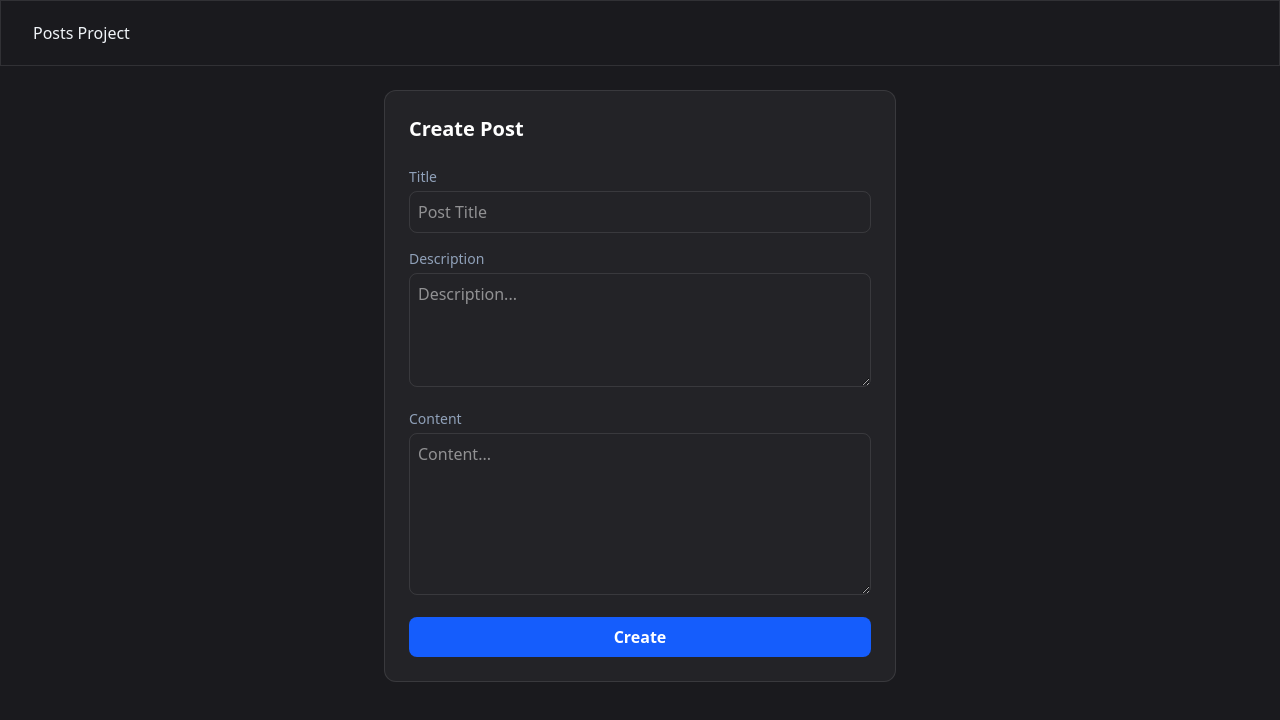
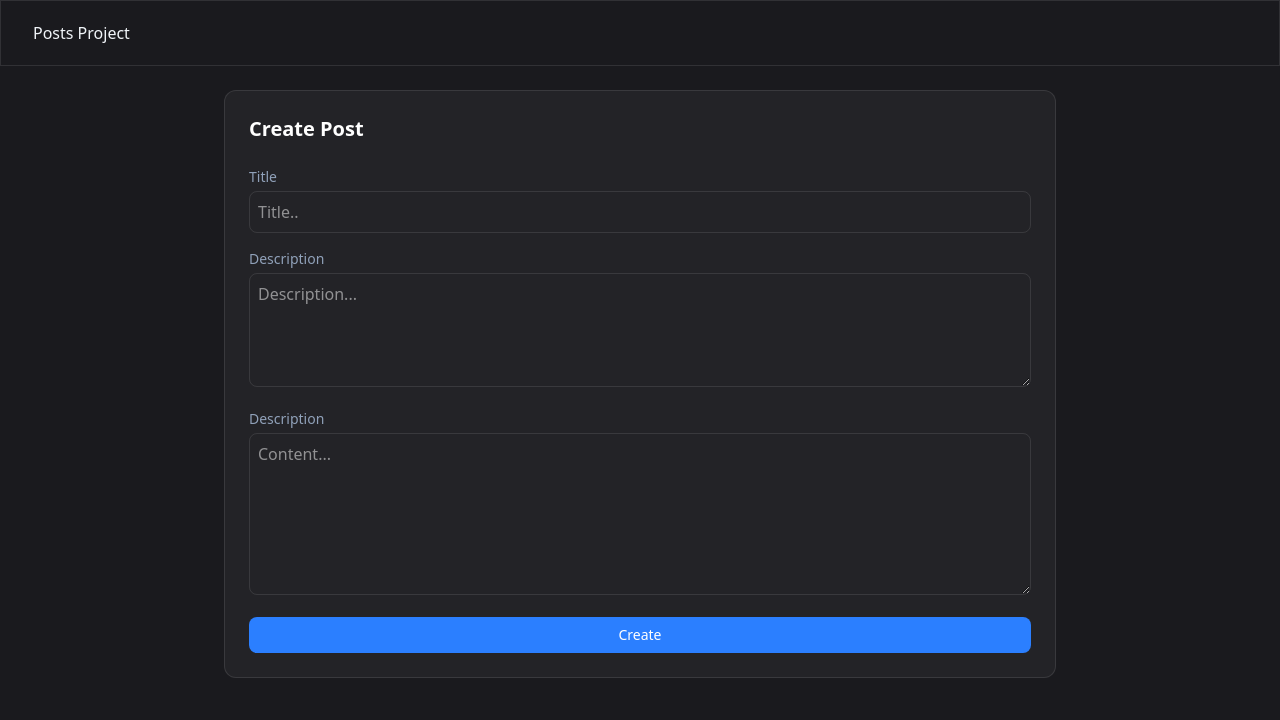
Before and after one commit to low1ight/post-frontend, a React (Vite) app: page /posts/new in a window 1280 px wide. Shown: the top 720 px of the page. Built offline with nearby package versions, Linux system fonts and the light colour scheme.

Commit message:
refactoring PostForm

```diff
--- a/src/features/posts/ui/components/PostForm.tsx
+++ b/src/features/posts/ui/components/PostForm.tsx
@@ -1,13 +1,17 @@
 import {type SubmitHandler, useFormContext} from "react-hook-form";
 import type {PostFormValues} from "../../model/validators/post.validator.ts";
+import {FormInput} from "../../../../shared/ui/form/FormInput.tsx";
+import {FormTextarea} from "../../../../shared/ui/form/FormTextarea.tsx";
+import Button from "../../../../shared/ui/Button.tsx";
 
 type Props = {
-    onSubmit: SubmitHandler<PostFormValues>,
+    onSubmit: SubmitHandler<PostFormValues>
     submitButtonName: string
     formName: string
+    submittingText? :string
 }
 
-export function PostForm({ formName, onSubmit, submitButtonName } :Props) {
+export function PostForm({formName,submittingText, onSubmit, submitButtonName}: Props) {
 
     const {
         register,
@@ -17,53 +21,22 @@ export function PostForm({ formName, onSubmit, submitButtonName } :Props) {
 
 
     return (
-        <div className="max-w-lg mx-auto p-6 card-dark">
+        <div className="p-6 card-dark">
             <h2 className="text-xl font-bold text-white mb-6">{formName}</h2>
 
             <form onSubmit={handleSubmit(onSubmit)} className="space-y-4">
 
+                <FormInput error={errors.title} placeHolder={'Title..'} fieldName={"title"} register={register}/>
 
-                <div>
-                    <label className="block text-sm font-medium text-slate-400 mb-1">Title</label>
-                    <input
-                        {...register("title")}
-                        placeholder="Post Title"
-                        className={`w-full p-2 bg-transparent border rounded-lg text-white outline-none transition-colors ${
-                            errors.title ? "border-red-500" : "border-white/10 focus:border-blue-500"
-                        }`}
-                    />
-                    {errors.title && <p className="text-red-500 text-xs mt-1">{errors.title.message}</p>}
-                </div>
+                <FormTextarea error={errors.description} placeHolder={'Description...'} fieldName={"description"}
+                              register={register}/>
 
+                <FormTextarea error={errors.content} placeHolder={'Content...'} fieldName={"content"}
+                              register={register} rows={6}/>
 
-                <div>
-                    <label className="block text-sm font-medium text-slate-400 mb-1">Description</label>
-                    <textarea
-                        {...register("description")}
-                        rows={4}
-                        placeholder="Description..."
-                        className="w-full p-2 bg-transparent border border-white/10 rounded-lg text-white outline-none focus:border-blue-500"
-                    />
-                    {errors.description && <p className="text-red-500 text-xs mt-1">{errors.description.message}</p>}
-                </div>
+                <Button className={'w-full'} isSubmitting={isSubmitting} type={"submit"} variant={"secondary"}
+                        buttonName={submitButtonName} submittingText={submittingText}/>
 
-                <div>
-                    <label className="block text-sm font-medium text-slate-400 mb-1">Content</label>
-                    <textarea
-                        {...register("content")}
-                        rows={6}
-                        placeholder="Content..."
-                        className="w-full p-2 bg-transparent border border-white/10 rounded-lg text-white outline-none focus:border-blue-500"
-                    />
-                    {errors.content && <p className="text-red-500 text-xs mt-1">{errors.content.message}</p>}
-                </div>
-
-                <button
-                    type="submit"
-                    className="w-full py-2 px-4 bg-blue-600 hover:bg-blue-700 text-white font-semibold rounded-lg transition-colors"
-                >
-                    {isSubmitting ? "SUBMITTING" : submitButtonName}
-                </button>
             </form>
         </div>
 
```
Also changed, not shown: src/shared/ui/form/postFormProps.ts (added, +9 -0 lines).
